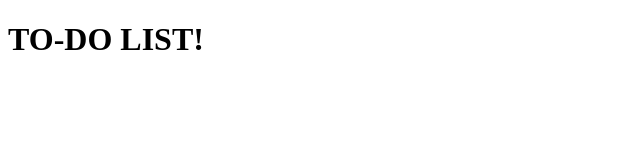
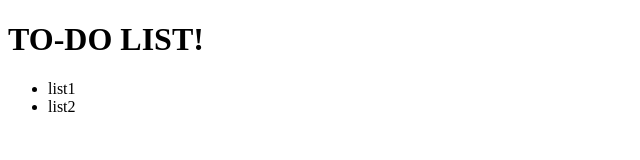
Before and after one commit to rheehot/Developed-by-Jengyoung, a plain HTML site: page index.html in a window 1280 px wide. Shown: the full height of the page, 0-640 px from the left. Drawn offline with Linux system fonts and the light colour scheme.

Commit message:
[GitHub 브랜치 공부 중] 리스트 추가

```diff
--- a/index.html
+++ b/index.html
@@ -7,5 +7,9 @@
 </head>
 <body>
     <h1>TO-DO LIST!</h1>
+    <ul>
+        <li class="">list1</li>
+        <li class="">list2</li>
+    </ul>
 </body>
 </html>
```
